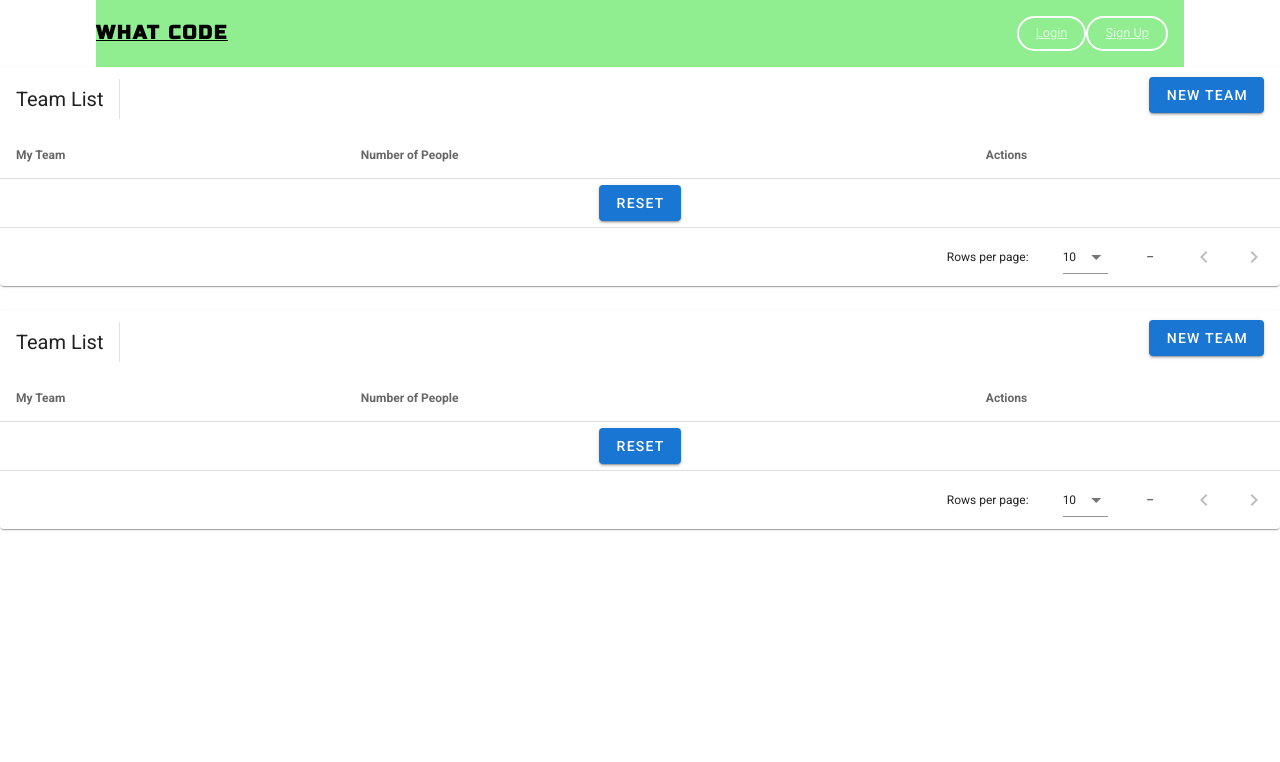
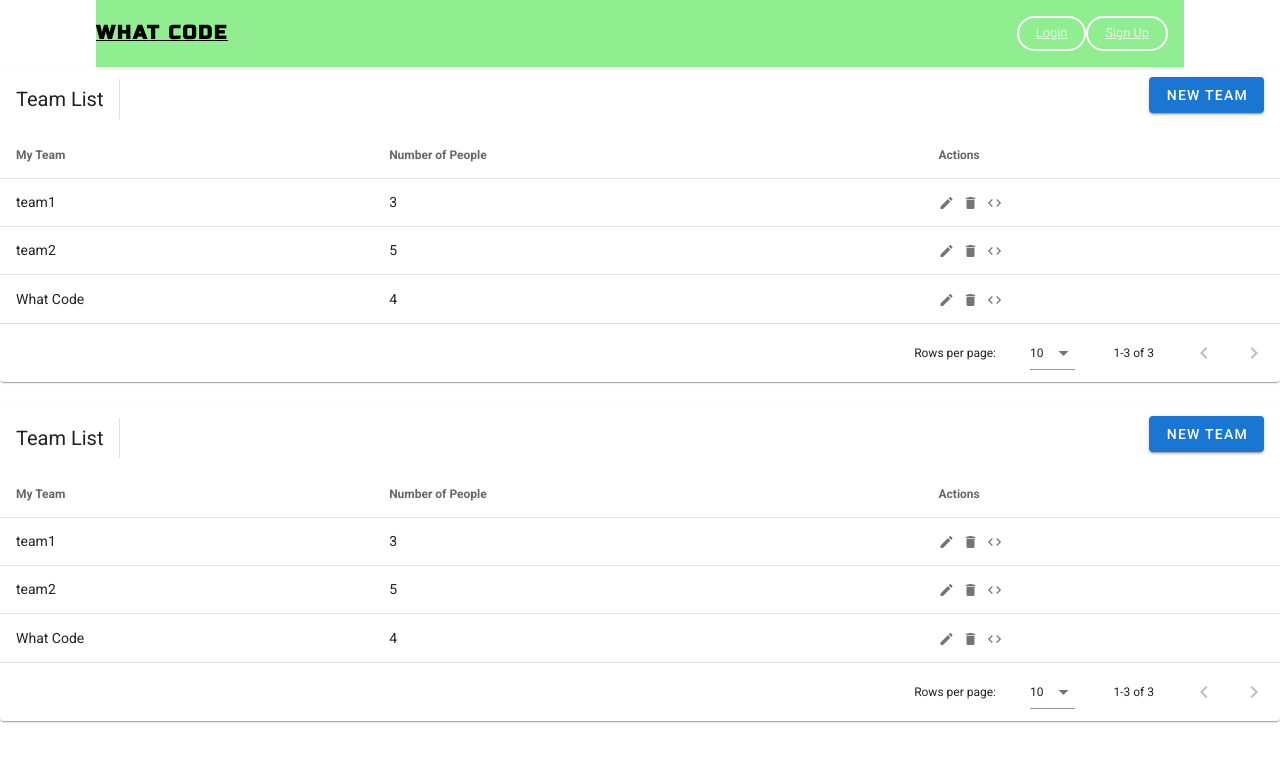
Before and after one commit to WhatCodeProject/Vue, a Vue app: page /TeamRoom in a window 1280 px wide. Shown: the top 762 px of the page. Built offline with nearby package versions, Linux system fonts and the light colour scheme.

Commit message:
teamroom 수정

```diff
--- a/src/views/TeamRoom.vue
+++ b/src/views/TeamRoom.vue
@@ -1,7 +1,7 @@
 <template>
   <v-data-table
     :headers="headers"
-    :items="desserts"
+    :items="teams"
     sort-by="name"
     class="elevation-1"
   >
@@ -56,9 +56,16 @@
       </v-icon>
       <v-icon
         small
+        class="mr-2"
         @click="deleteItem(item)"
       >
         delete
+      </v-icon>
+      <v-icon
+        small
+        @click="moveCodeRoom()"
+      >
+        code
       </v-icon>
     </template>
     <template v-slot:no-data>
@@ -78,7 +85,7 @@
           sortable: false,
           value: 'name',
         },
-        { text: 'Number of People', value: 'calories' },
+        { text: 'Number of People', value: 'peopleNum' },
         { text: 'Actions', value: 'action', sortable: false },
       ],
       teams: [],
@@ -155,6 +162,9 @@
         }
         this.close()
       },
+      moveCodeRoom () {
+        this.$router.push('/CodeRoom')
+      }
     },
   }
 </script>
```
Also changed, not shown: src/views/CodeRoom.vue (+14 -0 lines).
